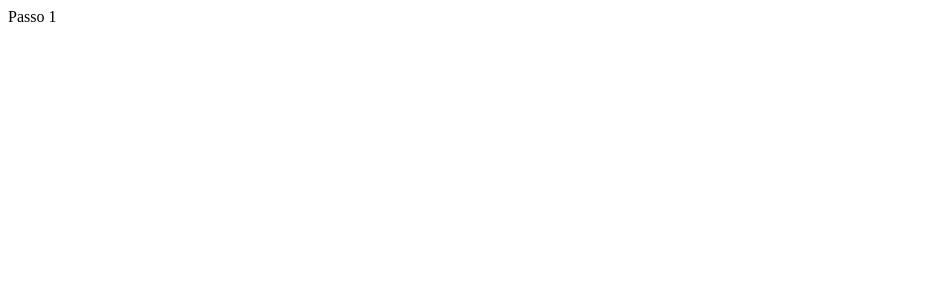
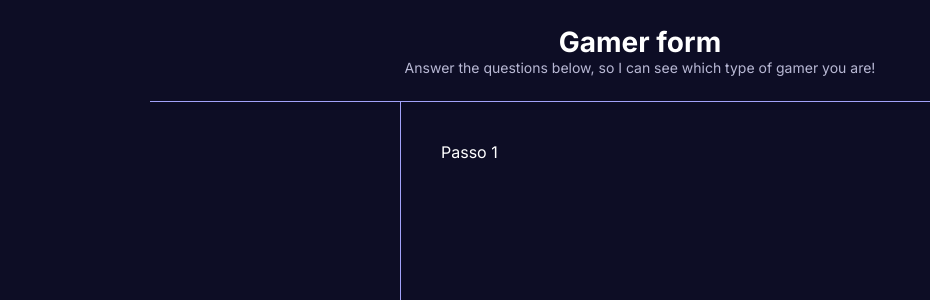
Before and after one commit to henriquemoreiraa/form-app, a React (Create React App) app: page / in a window 1280 px wide. Shown: the top 300 px of the page, without its empty margins (0-930 px from the left). Built offline with nearby package versions, Linux system fonts and the light colour scheme.

Commit message:
theme e header

```diff
--- a/public/index.html
+++ b/public/index.html
@@ -2,6 +2,9 @@
 <html lang="en">
   <head>
     <meta charset="utf-8" />
+    <link rel="preconnect" href="https://fonts.googleapis.com">
+    <link rel="preconnect" href="https://fonts.gstatic.com" crossorigin>
+    <link href="https://fonts.googleapis.com/css2?family=Inter:wght@400;700&display=swap" rel="stylesheet">
     <link rel="icon" href="%PUBLIC_URL%/favicon.ico" />
     <meta name="viewport" content="width=device-width, initial-scale=1" />
     <meta name="theme-color" content="#000000" />
--- a/src/App.css
+++ b/src/App.css
@@ -1,3 +1,7 @@
+* {
+  margin: 0
+}
+
 .App {
   text-align: center;
 }
--- a/src/App.tsx
+++ b/src/App.tsx
@@ -1,5 +1,7 @@
 import { Router } from "./router"
 import { FormProvider } from './contexts/FormContext'
+import "./App.css"
+
 function App() {
   return (
     <FormProvider>
--- /dev/null
+++ b/src/components/Header/index.tsx
@@ -0,0 +1,10 @@
+import * as C from "./styles"
+
+export const Header = () => {
+    return (
+        <C.Container>
+            <h1>Gamer form</h1>
+            <p>Answer the questions below, so I can see which type of gamer you are!</p>
+        </C.Container>
+    )
+}
--- /dev/null
+++ b/src/components/Header/styles.ts
@@ -0,0 +1,20 @@
+import styled from "styled-components";
+
+export const Container = styled.div`
+    padding: 25px 0;
+    border-bottom: 1px solid #A3A3FB;
+    text-align: center;
+    padding-left: 10px;
+    padding-right: 10px;
+
+    h1 {
+        margin: 0;
+        padding: 0;
+        font-size: 28px
+    }
+
+    p {
+        font-size: 14px;
+        color: #B8B8D4
+    }
+`
--- a/src/components/Theme/index.tsx
+++ b/src/components/Theme/index.tsx
@@ -1 +1,24 @@
+import { ReactNode } from 'react'
 import * as C from './styles'
+import { Header } from "../Header"
+
+type Props = { children: ReactNode }
+
+export const Theme = ({ children }: Props) => {
+    return (
+        <C.Container>
+        <C.Area>
+            <Header />
+
+            <C.Steps>
+                <C.Sidebar>
+
+                </C.Sidebar>
+                <C.Page>
+                    {children}
+                </C.Page>
+            </C.Steps>
+        </C.Area>
+    </C.Container>
+    )
+}
--- a/src/components/Theme/styles.ts
+++ b/src/components/Theme/styles.ts
@@ -1,4 +1,33 @@
 import styled from "styled-components";
 
+
 export const Container = styled.div`
-`
+    background-color: #0D0D25;
+    color: #FFF;
+    min-height: 100vh;
+    font-family: 'Inter', sans-serif;
+`;
+
+export const Area = styled.div`
+    margin: auto;
+    max-width: 980px;
+    min-height: 100vh;
+    display: flex;
+    flex-direction: column;
+`;
+
+export const Steps = styled.div`
+    flex: 1;
+    display: flex
+`;
+
+export const Sidebar = styled.div`
+    width: 250px;
+    border-right: 1px solid #A3A3FB
+`;
+
+export const Page = styled.div`
+    flex: 1;
+    padding-left: 40px;
+    padding-top: 40px
+`;
--- a/src/contexts/FormContext.tsx
+++ b/src/contexts/FormContext.tsx
@@ -4,8 +4,10 @@ type State = {
     currentStep: number;
     name: string;
     level: 0 | 1
-    email: string;
-    github: string;
+    nickNameInGame: {
+        game: string,
+        nickName: string
+    }
 }
 type Action = {
     type: FormActions;
@@ -23,8 +25,10 @@ const initialData: State = {
     currentStep: 0,
     name: '',
     level: 0,
-    email: '',
-    github: ''
+    nickNameInGame: {
+        game: '',
+        nickName: ''
+    }
 }
 
 const FormContext = createContext<ContextType | undefined>(undefined);
@@ -33,8 +37,7 @@ export enum FormActions {
     setCurrentStep,
     setName,
     setLevel,
-    setEmail,
-    setGithub
+    setNickName,
 }
 
 const formReducer = (state: State, action: Action) => {
@@ -45,10 +48,8 @@ const formReducer = (state: State, action: Action) => {
             return {...state, name: action.payload}
         case FormActions.setLevel:
             return {...state, level: action.payload}
-        case FormActions.setEmail:
-            return {...state, email: action.payload}
-        case FormActions.setGithub:
-            return {...state, github: action.payload}
+        case FormActions.setNickName:
+            return {...state, nickNameInGame: action.payload}
         default:
             return state
     }
--- a/src/pages/formStep1/index.tsx
+++ b/src/pages/formStep1/index.tsx
@@ -1,9 +1,13 @@
 import * as C from "./styles"
+import { Theme } from '../../components/Theme/'
 
 export const FormStep1 = () => {
     return (
-        <C.Container>
-            Passo 1
-        </C.Container>
+        <Theme>
+            <C.Container>
+                Passo 1
+            </C.Container>
+        </Theme>
+
     )
 }
```
